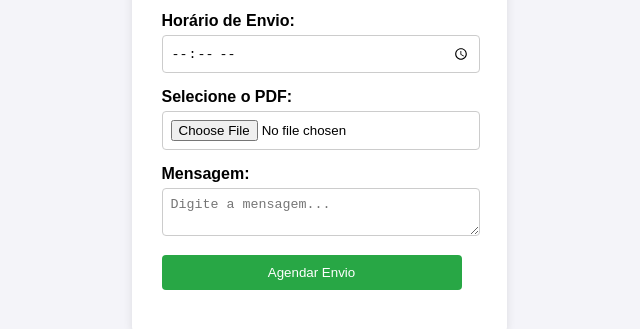
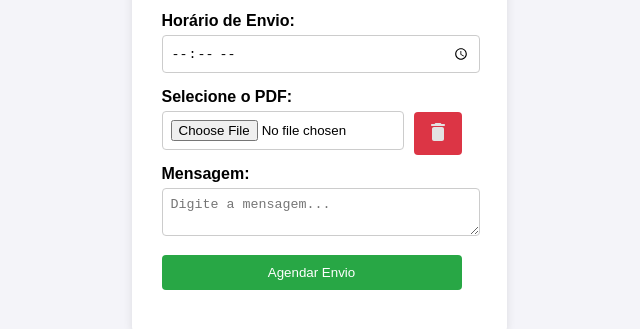
Before and after one commit to lucasdeangelo/whatsapp-pdf-scheduler, a website: page public/index.html in a window 1280 px wide. Shown: the part 309-638 px from the top of the page, without its empty margins (321-961 px from the left). Drawn offline with Linux system fonts and the light colour scheme.

Commit message:
Add - Botão de limpar input de PDF

```diff
--- a/public/index.html
+++ b/public/index.html
@@ -16,13 +16,18 @@
       <label for="time">Horário de Envio:</label>
       <input type="time" id="time" required>
 
-      <label for="pdfFile">Selecione o PDF:</label>
-      <input type="file" id="pdfFile" accept=".pdf" required>
+      <div class="file-input-container">
+        <label for="pdfFile">Selecione o PDF:</label>
+        <div class="file-input-wrapper">
+          <input type="file" id="pdfFile" accept=".pdf" required>
+          <button type="button" id="clearFileButton" class="clear-button"><svg xmlns="http://www.w3.org/2000/svg" height="24px" viewBox="0 0 24 24" width="24px" fill="#e3e3e3"><path d="M0 0h24v24H0V0z" fill="none"/><path d="M6 19c0 1.1.9 2 2 2h8c1.1 0 2-.9 2-2V9c0-1.1-.9-2-2-2H8c-1.1 0-2 .9-2 2v10zM18 4h-2.5l-.71-.71c-.18-.18-.44-.29-.7-.29H9.91c-.26 0-.52.11-.7.29L8.5 4H6c-.55 0-1 .45-1 1s.45 1 1 1h12c.55 0 1-.45 1-1s-.45-1-1-1z"/></svg></button>
+        </div>
+      </div>
 
       <label for="message">Mensagem:</label>
       <textarea id="message" placeholder="Digite a mensagem..." required></textarea>
 
-      <button type="submit">Agendar Envio</button>
+      <button class="submit-button" type="submit">Agendar Envio</button>
     </form>
     <p id="status"></p>
   </div>
--- a/public/script.js
+++ b/public/script.js
@@ -1,3 +1,7 @@
+document.getElementById('clearFileButton').addEventListener('click', () => {
+    const fileInput = document.getElementById('pdfFile');
+    fileInput.value = '';
+  });
 
 document.getElementById('scheduleForm').addEventListener('submit', async (e) => {
     e.preventDefault();
--- a/public/style.css
+++ b/public/style.css
@@ -37,7 +37,7 @@ body {
     border-radius: 4px;
 }
 
-  button {
+.submit-button {
     width: 100%;
     padding: 10px;
     background-color: #28a745;
@@ -64,3 +64,23 @@ body {
     border: 1px solid #ccc;
     border-radius: 4px;
 }
+
+.file-input-wrapper {
+    display: flex;
+    align-items: center;
+    gap: 10px;
+}
+
+.clear-button {
+    padding: 8px 12px;
+    background-color: #dc3545;
+    color: white;
+    border: none;
+    border-radius: 4px;
+    cursor: pointer;
+    margin-bottom: 10px;
+}
+
+.clear-button:hover {
+    background-color: #c82333;
+}
```
Lines whose indentation alone changed are shown as unchanged.
